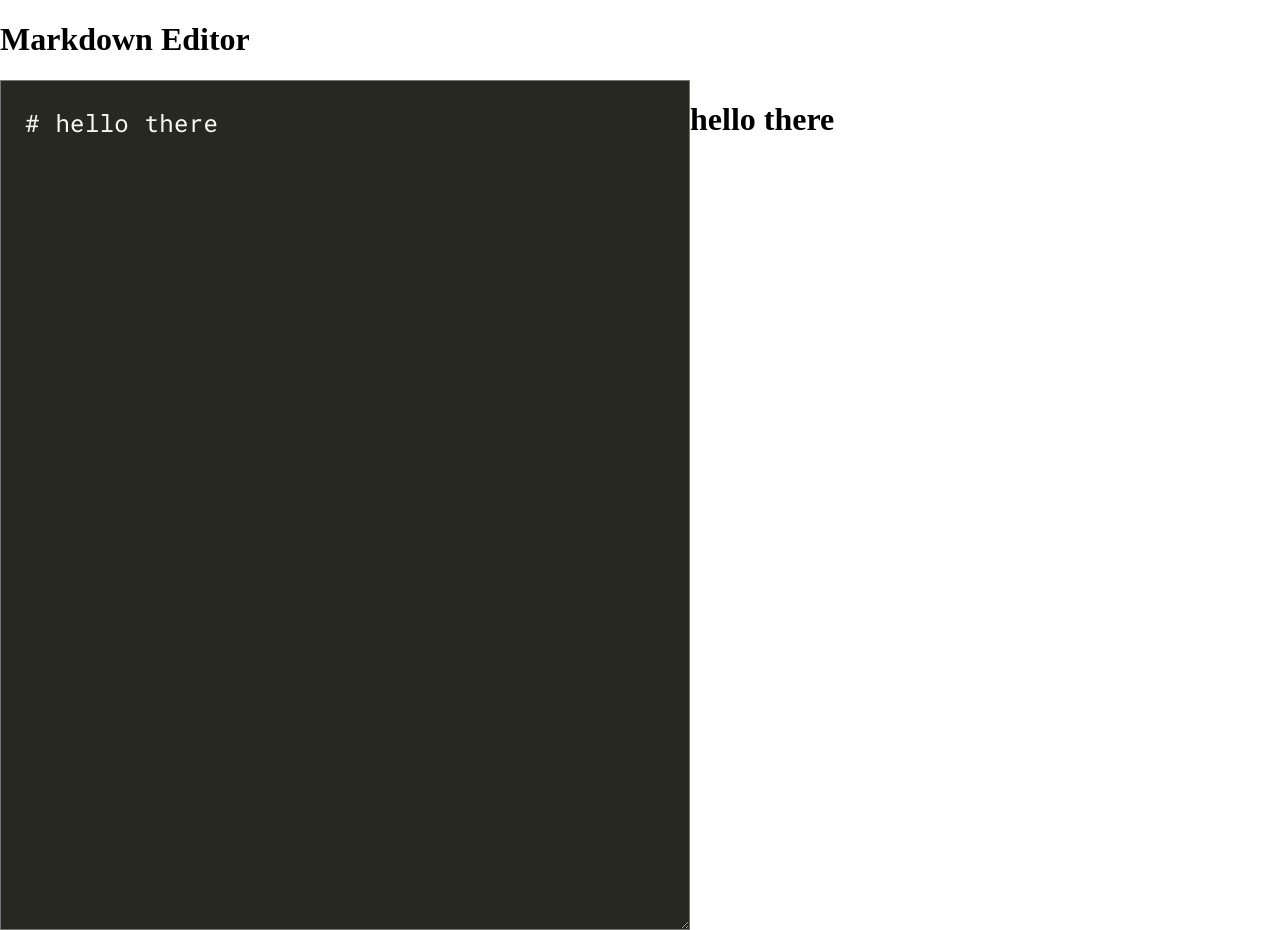
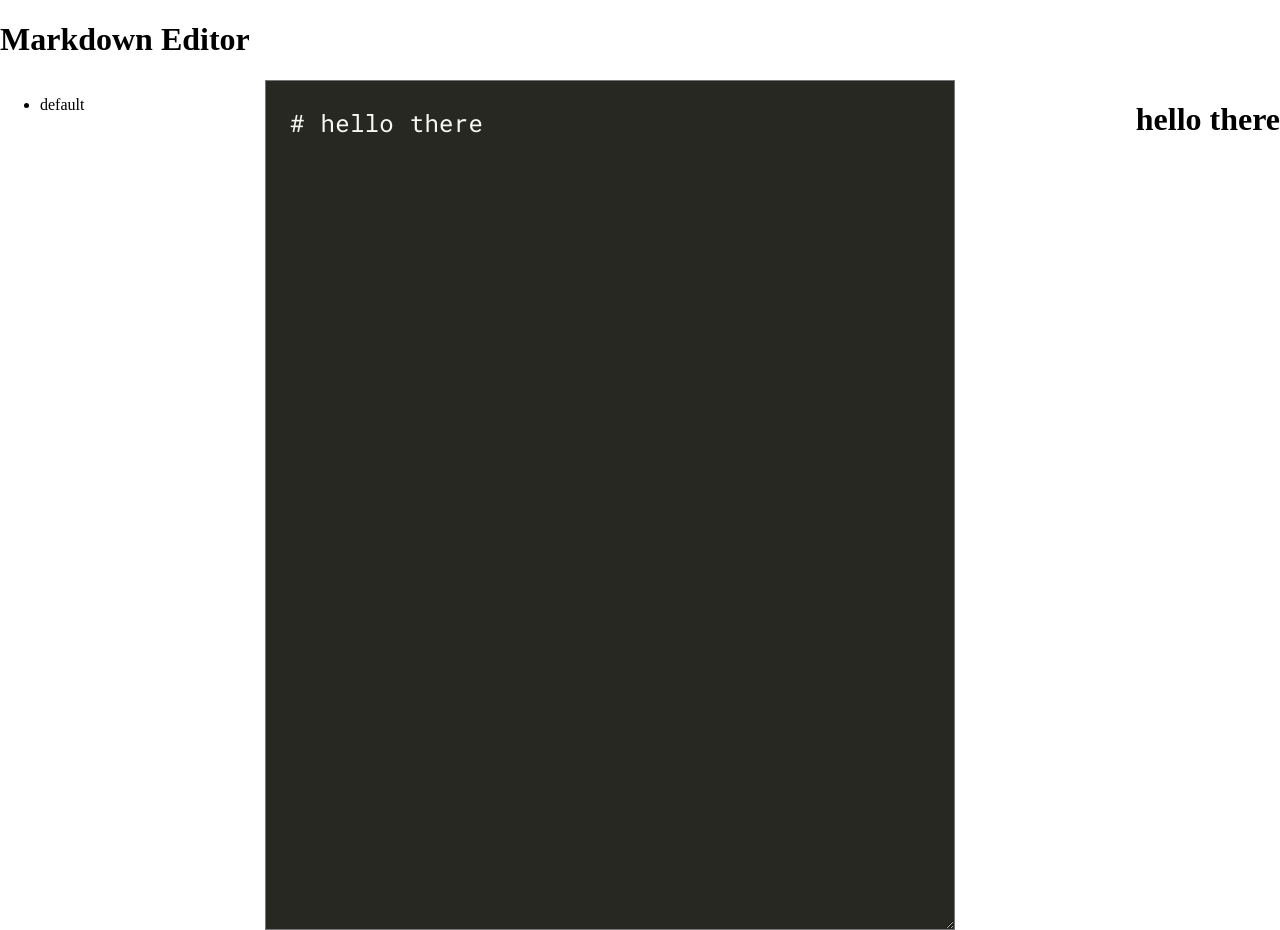
Before and after one commit to many-markdown/markdownly, a React app: page / in a window 1280 px wide. Built offline with nearby package versions, Linux system fonts and the light colour scheme.

Commit message:
added list component for files

```diff
--- a/src/components/fileList/FileList.jsx
+++ b/src/components/fileList/FileList.jsx
@@ -1,8 +1,10 @@
 import React from 'react';
+import { useSelector } from '../../hooks/appContext';
+import { getAllMarkdownFiles } from '../../selectors/appSelectors';
 
 export default function FileList() {
 
-
+  const markdownFileList = useSelector(getAllMarkdownFiles);
   const listElement = markdownFileList.map(({ fileName }, i) => {
     return (
       <li key={i} >
--- a/src/containers/Document.css
+++ b/src/containers/Document.css
@@ -1,4 +1,5 @@
 .Document {
-  display: grid;
-  grid-template-columns: repeat(2, 1fr);
+  display: flex;
+  justify-content: space-between;
+  /* grid-template-columns: repeat(1fr, 1fr, 1fr); */
 }
--- a/src/containers/Document.js
+++ b/src/containers/Document.js
@@ -2,12 +2,14 @@ import React from 'react';
 import Preview from '../components/markdown/Preview.jsx';
 import Editor from '../components/markdown/Editor.jsx';
 import styles from './Document.css';
+import FileList from '../components/fileList/FileList.jsx';
 
 export default function Document() {
 
   return (
     <>
       <div className={styles.Document}>
+        <FileList />
         <Editor />
         <Preview />
       </div>
```
Also changed, not shown: 1 other file (tests, documents, lock files or other folders).
